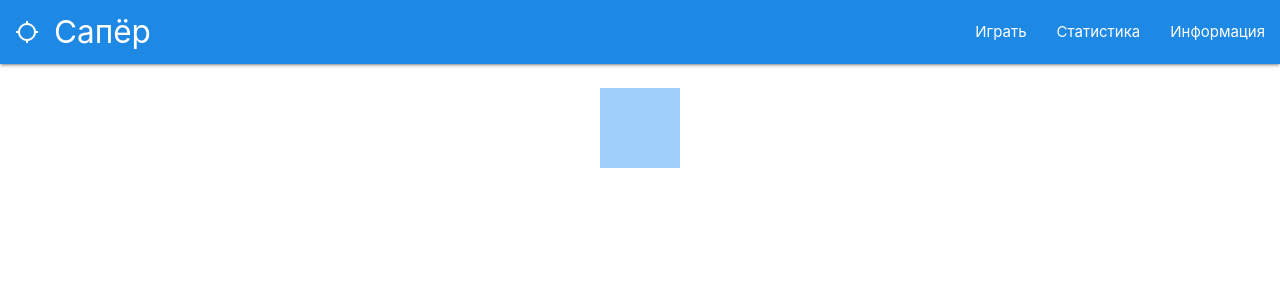
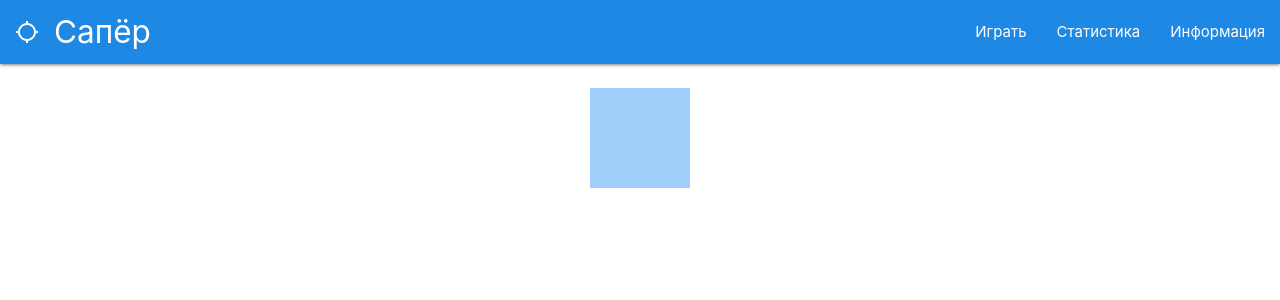
Before and after one commit to SychevAndrey/Minesweeper, a React (Create React App) app: page / in a window 1280 px wide. Shown: the top 300 px of the page. Built offline with nearby package versions, Linux system fonts and the light colour scheme.

Commit message:
refactor cell component

```diff
--- a/src/components/Minesweeper/Cell.tsx
+++ b/src/components/Minesweeper/Cell.tsx
@@ -1,25 +1,37 @@
-import React, { useState } from 'react'
+import React, { useEffect } from 'react'
 
 import styles from './index.module.scss'
 
 interface ICellProps {
-  value: number
+  value: number,
+  show: CellState,
+  index: number,
+  onTurn: (cellId: number, buttons: number) => void
 }
 
-const Cell: React.FC<ICellProps> = ({value}) => {
+type CellState = 'show' | 'hide' | 'flag' | 'mark';
 
-  const [state, setState] = useState(false);
-  function mouseClickHandler(event: React.MouseEvent): void {
-
-    if (event) {
-      console.log(event)
+const Cell = ({value, show, index, onTurn}: ICellProps) => {
+  function showCell():number | JSX.Element {
+    switch(show) {
+      case 'show':
+        return value === 9 ? <i className="tiny material-icons red-text">location_searching</i> : value;
+      case 'flag':
+        return <i className="tiny material-icons ">flag</i>;
+      case 'mark':
+        return <i className="tiny material-icons ">help</i>;
+      default: return <span></span>;
     }
-    setState(true);
   }
 
+  console.log('render');
+
   return (
-    <span onClick={(event) => mouseClickHandler(event)} className={styles.cell}>
-      {state ? value === 9 ? <span>B</span> : value : ''}
+    <span
+    onContextMenu={(e) => e.preventDefault()}
+    onMouseDown={(event) => onTurn(index, event.buttons)}
+    className={styles.cell}>
+      { showCell() }
     </span>
   )
 }
--- a/src/components/Minesweeper/index.module.scss
+++ b/src/components/Minesweeper/index.module.scss
@@ -1,7 +1,7 @@
 .cell {
   display: flex;
-  width: 20px;
-  height: 20px;
+  width: 25px;
+  height: 25px;
   background-color: rgb(160, 207, 251);
   align-items: center;
   justify-content: center;
--- a/src/components/Minesweeper/index.tsx
+++ b/src/components/Minesweeper/index.tsx
@@ -1,9 +1,10 @@
-import React from 'react';
+import React, { useState } from 'react';
 import Cell from './Cell'
 
 import styles from './index.module.scss'
 
 type Difficulty = 'easy' | 'medium' | 'hard';
+type CellState = 'show' | 'hide' | 'flag' | 'mark';
 
 interface IMinesweeperProps {
   size: number,
@@ -12,19 +13,48 @@ interface IMinesweeperProps {
 
 const Minesweeper: React.FC<IMinesweeperProps> = ({size, difficulty}) => {
 
-    const cells = (data: Array<Array<number>>): JSX.Element[][] => {
-      return data.map((row) => row.map((cell) => <Cell value={cell} key={Math.random()} />))
+  const data: Array<number> =
+    [
+    2, 9, 3, 1,
+    3, 0, 9, 1,
+    0, 0, 0, 2,
+    0, 0, 0, 9];
+
+  function checkTurn(cellId: number, buttons: number): void {
+    console.log(cellId, buttons);
+    switch (buttons) {
+      case 1:
+        setState((prevState) => {
+          let newState = prevState;
+          newState[cellId] = 'show';
+          return newState;
+        });
+        break;
+      case 2:
+        setState((prevState) => {
+          let newState = prevState;
+          newState[cellId] = 'flag';
+          return newState;
+        });
+        break;
+      default: return;
     }
+    console.log(state);
+  }
 
-  const data: Array<Array<number>> = [[0, 0, 1, 9],
-  [1, 1, 1, 1],
-  [9, 2, 1, 0],
-  [2, 9, 1, 0]];
+  const cells = (data: Array<number>): JSX.Element[] => {
+    return data.map((cell, index) => <Cell value={cell} key={index} index={index} onTurn={checkTurn} show={state[index]} />)
+  }
 
-  console.log('render');
+  function getInitialState(data: Array<number>): { [key in number]: CellState } {
+    return new Array(size*size).fill('hide');
+  }
+
+  const [state, setState] = useState<{ [key in number]: CellState }>(getInitialState(data));
+  const [finish, setFinish] = useState<[boolean, boolean]>([false, false]); // запилить через контекст, туда же время
 
   return (
-    <div style={{width: `${size*20}px`}} className={styles.field}>
+    <div style={{width: `${size*25}px`}} className={styles.field}>
       {cells(data)}
     </div>
   )
```
